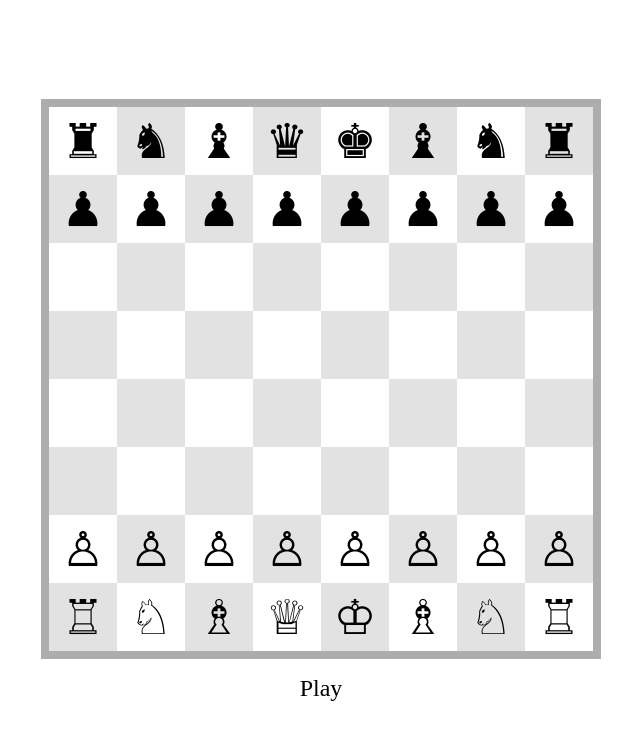
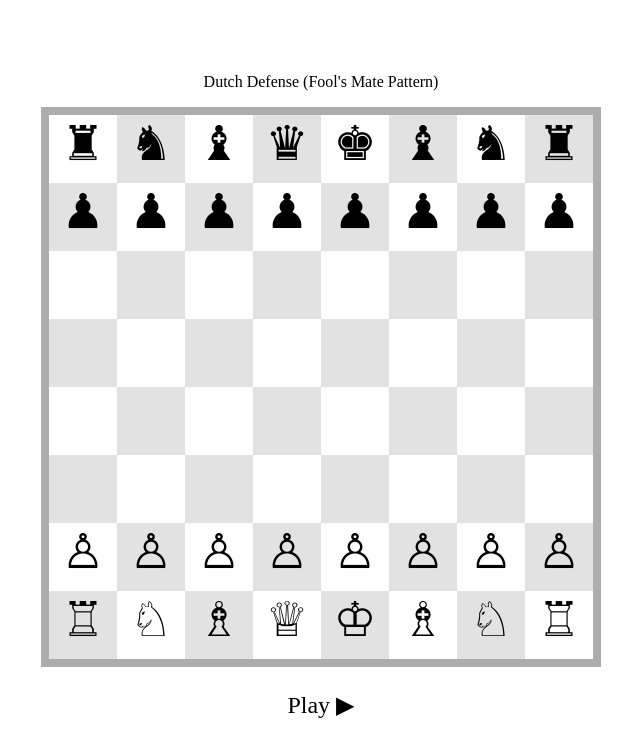
Before and after one commit to aimecarte/chessboard-flex, a plain HTML site: page index.html in a window 1280 px wide. Shown: the whole page, without its empty margins (319-959 px from the left). Drawn offline with Linux system fonts and the light colour scheme.

Commit message:
added move title, animation

```diff
--- a/index.html
+++ b/index.html
@@ -8,25 +8,26 @@
     <script src="https://kit.fontawesome.com/6ba75daa7d.js" crossorigin="anonymous"></script>
 </head>
 <body>
+    <div>Dutch Defense (Fool's Mate Pattern)</div>
     <input type="checkbox" name="button" id="button" hidden>
     <div class="board">
-        <div class="box1 white-piece" data-index="1">&#9820</div>
-        <div class="box1 white-piece" data-index="2">&#9822</div>
-        <div class="box1 white-piece" data-index="3">&#9821</div>
-        <div class="box1 white-piece" data-index="4">&#9819</div>
-        <div class="box1 white-piece" data-index="5">&#9818</div>
-        <div class="box1 white-piece" data-index="6">&#9821</div>
-        <div class="box1 white-piece" data-index="7">&#9822</div>
-        <div class="box1 white-piece" data-index="8">&#9820</div>
+        <div class="box1 black-piece" data-index="1"><p class="piece">&#9820</p></div>
+        <div class="box1 black-piece" data-index="2"><p class="piece">&#9822</p></div>
+        <div class="box1 black-piece" data-index="3"><p class="piece">&#9821</p></div>
+        <div class="box1 black-piece" data-index="4"><p class="piece">&#9819</p></div>
+        <div class="box1 black-piece" data-index="5"><p class="piece">&#9818</p></div>
+        <div class="box1 black-piece" data-index="6"><p class="piece">&#9821</p></div>
+        <div class="box1 black-piece" data-index="7"><p class="piece">&#9822</p></div>
+        <div class="box1 black-piece" data-index="8"><p class="piece">&#9820</p></div>
 
-        <div class="box2 white-piece" data-index="9">&#9823</div>
-        <div class="box2 white-piece" data-index="10">&#9823</div>
-        <div class="box2 white-piece" data-index="11">&#9823</div>
-        <div class="box2 white-piece" data-index="12">&#9823</div>
-        <div class="box2 white-piece" data-index="13">&#9823</div>
-        <div class="box2 white-piece" data-index="14">&#9823</div>
-        <div class="box2 white-piece" data-index="15">&#9823</div>
-        <div class="box2 white-piece" data-index="16">&#9823</div>
+        <div class="box2 black-piece" data-index="9"><p class="piece">&#9823</p></div>
+        <div class="box2 black-piece" data-index="10"><p class="piece">&#9823</p></div>
+        <div class="box2 black-piece" data-index="11"><p class="piece">&#9823</p></div>
+        <div class="box2 black-piece" data-index="12"><p class="piece">&#9823</p></div>
+        <div class="box2 black-piece" data-index="13"><p class="piece">&#9823</p></div>
+        <div class="box2 black-piece" data-index="14"><p class="piece">&#9823</p></div>
+        <div class="box2 black-piece" data-index="15"><p class="piece">&#9823</p></div>
+        <div class="box2 black-piece" data-index="16"><p class="piece">&#9823</p></div>
 
         <div class="box1"></div>
         <div class="box1"></div>
@@ -66,24 +67,24 @@
 
 
 
-        <div class="box1">&#9817</div>
-        <div class="box1">&#9817</div>
-        <div class="box1">&#9817</div>
-        <div class="box1">&#9817</div>
-        <div class="box1">&#9817</div>
-        <div class="box1">&#9817</div>
-        <div class="box1">&#9817</div>
-        <div class="box1">&#9817</div>
+        <div class="box1 white-piece" data-index="1"><p class="piece">&#9817</p></div>
+        <div class="box1 white-piece" data-index="2"><p class="piece">&#9817</p></div>
+        <div class="box1 white-piece" data-index="3"><p class="piece">&#9817</p></div>
+        <div class="box1 white-piece" data-index="4"><p class="piece">&#9817</p></div>
+        <div class="box1 white-piece" data-index="5"><p class="piece">&#9817</p></div>
+        <div class="box1 white-piece" data-index="6"><p class="piece">&#9817</p></div>
+        <div class="box1 white-piece" data-index="7"><p class="piece">&#9817</p></div>
+        <div class="box1 white-piece" data-index="8"><p class="piece">&#9817</p></div>
 
-        <div class="box2">&#9814</div>
-        <div class="box2">&#9816</div>
-        <div class="box2">&#9815</div>
-        <div class="box2">&#9813</div>
-        <div class="box2">&#9812</div>
-        <div class="box2">&#9815</div>
-        <div class="box2">&#9816</div>
-        <div class="box2">&#9814</div>
+        <div class="box2 white-piece" data-index="9"><p class="piece">&#9814</p></div>
+        <div class="box2 white-piece" data-index="10"><p class="piece">&#9816</p></div>
+        <div class="box2 white-piece" data-index="11"><p class="piece">&#9815</p></div>
+        <div class="box2 white-piece" data-index="12"><p class="piece">&#9813</p></div>
+        <div class="box2 white-piece" data-index="13"><p class="piece">&#9812</p></div>
+        <div class="box2 white-piece" data-index="14"><p class="piece">&#9815</p></div>
+        <div class="box2 white-piece" data-index="15"><p class="piece">&#9816</p></div>
+        <div class="box2 white-piece" data-index="16"><p class="piece">&#9814</p></div>
     </div>
-    <label for="button">Play</label>
+    <label for="button">Play &#9654</label>
 </body>
 </html>
--- a/styles.css
+++ b/styles.css
@@ -24,8 +24,15 @@ body {
     border: 1vmin solid #adadad;
 }
 
+.piece {
+    display: block;
+    width: 100%;
+    height: 100%;
+    text-align: center;
+}
+
 .box1, .box2 {
-    width: 12.5%;
+    width: calc(100% / 8);
     aspect-ratio: 1/1;
 
     display: flex;
@@ -52,4 +59,110 @@ body {
 
 label {
     font-size: 3vmin;
+    padding: 1vmin;
 }
+
+#button:checked ~ .board .white-piece[data-index="4"] .piece {
+    animation: move1 1s linear .5s forwards;
+}
+
+#button:checked ~ .board .black-piece[data-index="14"] .piece {
+    animation: move2 1s linear 2s forwards;
+}
+
+#button:checked ~ .board .white-piece[data-index="11"] .piece {
+    animation: move3 1s linear 3s forwards,
+    move5 1s linear 5s forwards,
+    move8_5 1ms linear 9s forwards;
+}
+
+#button:checked ~ .board .black-piece[data-index="16"] .piece {
+    animation: move4 1s linear 4s forwards;
+}
+
+/* #button:checked ~ .board .white-piece[data-index="11"] .piece {
+    animation: move5 1s linear 5s forwards;
+} */
+
+#button:checked ~ .board .black-piece[data-index="15"] .piece {
+    animation: move6 1s linear 6s forwards,
+    move8 1s linear 8s forwards;
+}
+
+#button:checked ~ .board .white-piece[data-index="5"] .piece {
+    animation: move7 1s linear 7s forwards;
+}
+
+#button:checked ~ .board .white-piece[data-index="12"] .piece {
+    animation: move9 1s linear 9s forwards;
+}
+
+#button:checked ~ .board .black-piece[data-index="5"] .piece {
+    animation: move9_5 .5s linear 10s forwards;
+}
+
+@keyframes move1 {
+    to{
+        transform: translateY(-200%);
+    }
+}
+
+@keyframes move2 {
+    to{
+        transform: translateY(200%);
+    }
+}
+
+@keyframes move3 {
+    to{
+        transform: translate(400%,-400%);
+    }
+}
+
+@keyframes move4 {
+    to{
+        transform: translateY(100%);
+    }
+}
+
+@keyframes move5 {
+    to{
+        transform: translate(500%,-300%);
+    }
+}
+
+@keyframes move6 {
+    to{
+        transform: translateY(200%);
+    }
+}
+
+@keyframes move7 {
+    to{
+        transform: translateY(-200%);
+    }
+}
+
+@keyframes move8 {
+    to{
+        transform: translate(100%,300%);
+    }
+}
+
+@keyframes move8_5 {
+    to{
+        opacity: 0;
+    }
+}
+
+@keyframes move9 {
+    to{
+        transform: translate(400%,-400%);
+    }
+}
+
+@keyframes move9_5 {
+    to{
+        background-color: rgba(255, 0, 0, 0.5);
+    }
+}
```
